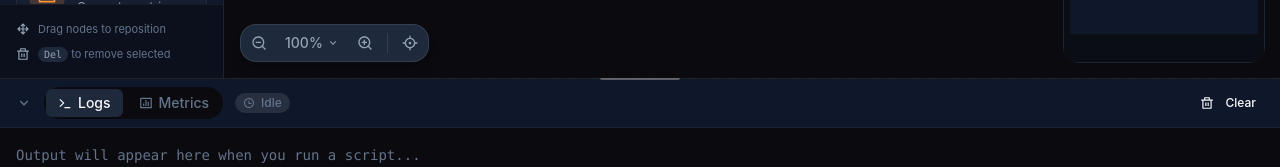
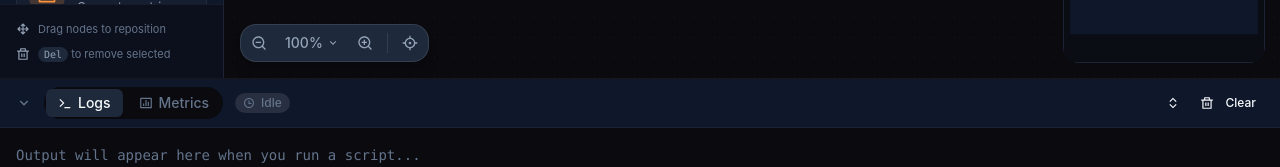
Before and after one commit to babushkai/desktop, a React (Vite) app: page / in a window 1280 px wide. Shown: the part 514-681 px from the top of the page. Built offline with nearby package versions, Linux system fonts and the light colour scheme.

Commit message:
fix: add expand/collapse button for output panel

```diff
--- a/src/components/OutputPanel.tsx
+++ b/src/components/OutputPanel.tsx
@@ -10,6 +10,8 @@ import {
   RiTimeLine,
   RiArrowDownSLine,
   RiBarChartBoxLine,
+  RiExpandUpDownLine,
+  RiCollapseVerticalLine,
 } from "@remixicon/react";
 import { cn } from "@/lib/utils";
 import { MetricsPanel } from "./MetricsPanel";
@@ -74,9 +76,8 @@ interface OutputPanelProps {
   onCollapse?: () => void;
 }
 
-const MIN_HEIGHT = 120;
-const MAX_HEIGHT = 600;
-const DEFAULT_HEIGHT = 208;
+const COLLAPSED_HEIGHT = 200;
+const EXPANDED_HEIGHT = 450;
 
 export function OutputPanel({ onCollapse }: OutputPanelProps) {
   const outputLogs = usePipelineStore((s) => s.outputLogs);
@@ -88,34 +89,8 @@ export function OutputPanel({ onCollapse }: OutputPanelProps) {
   const [startTime, setStartTime] = useState<Date | null>(null);
   const [endTime, setEndTime] = useState<Date | null>(null);
   const [elapsedMs, setElapsedMs] = useState<number>(0);
-  const [panelHeight, setPanelHeight] = useState(DEFAULT_HEIGHT);
-  const [isResizing, setIsResizing] = useState(false);
-
-  // Handle resize drag
-  useEffect(() => {
-    if (!isResizing) return;
-
-    const handleMouseMove = (e: MouseEvent) => {
-      const newHeight = window.innerHeight - e.clientY;
-      setPanelHeight(Math.min(MAX_HEIGHT, Math.max(MIN_HEIGHT, newHeight)));
-    };
-
-    const handleMouseUp = () => {
-      setIsResizing(false);
-    };
-
-    document.addEventListener("mousemove", handleMouseMove);
-    document.addEventListener("mouseup", handleMouseUp);
-    document.body.style.cursor = "row-resize";
-    document.body.style.userSelect = "none";
-
-    return () => {
-      document.removeEventListener("mousemove", handleMouseMove);
-      document.removeEventListener("mouseup", handleMouseUp);
-      document.body.style.cursor = "";
-      document.body.style.userSelect = "";
-    };
-  }, [isResizing]);
+  const [isExpanded, setIsExpanded] = useState(false);
+  const panelHeight = isExpanded ? EXPANDED_HEIGHT : COLLAPSED_HEIGHT;
 
   // Track execution timing
   useEffect(() => {
@@ -165,18 +140,9 @@ export function OutputPanel({ onCollapse }: OutputPanelProps) {
 
   return (
     <div
-      className="flex flex-col bg-background relative"
+      className="flex flex-col bg-background border-t border-white/5"
       style={{ height: panelHeight }}
     >
-      {/* Resize handle - positioned at top edge */}
-      <div
-        className="absolute -top-2 left-0 right-0 h-4 cursor-row-resize z-10 flex items-center justify-center group"
-        onMouseDown={() => setIsResizing(true)}
-      >
-        <div className="w-20 h-1 bg-white/30 group-hover:bg-accent rounded-full transition-colors" />
-      </div>
-      {/* Top border */}
-      <div className="h-px bg-white/10 shrink-0" />
       <Tab.Group>
         {/* Header */}
         <div className="flex items-center justify-between px-4 py-2 bg-background-surface border-b border-white/5">
@@ -258,10 +224,23 @@ export function OutputPanel({ onCollapse }: OutputPanelProps) {
               </div>
             )}
           </div>
-          <button onClick={handleClear} className="btn-ghost text-xs h-7 px-2">
-            <RiDeleteBinLine className="w-3.5 h-3.5 mr-1" />
-            Clear
-          </button>
+          <div className="flex items-center gap-1">
+            <button
+              onClick={() => setIsExpanded(!isExpanded)}
+              className="btn-ghost text-xs h-7 px-2"
+              title={isExpanded ? "Collapse panel" : "Expand panel"}
+            >
+              {isExpanded ? (
+                <RiCollapseVerticalLine className="w-3.5 h-3.5" />
+              ) : (
+                <RiExpandUpDownLine className="w-3.5 h-3.5" />
+              )}
+            </button>
+            <button onClick={handleClear} className="btn-ghost text-xs h-7 px-2">
+              <RiDeleteBinLine className="w-3.5 h-3.5 mr-1" />
+              Clear
+            </button>
+          </div>
         </div>
 
         {/* Tab Panels */}
```
